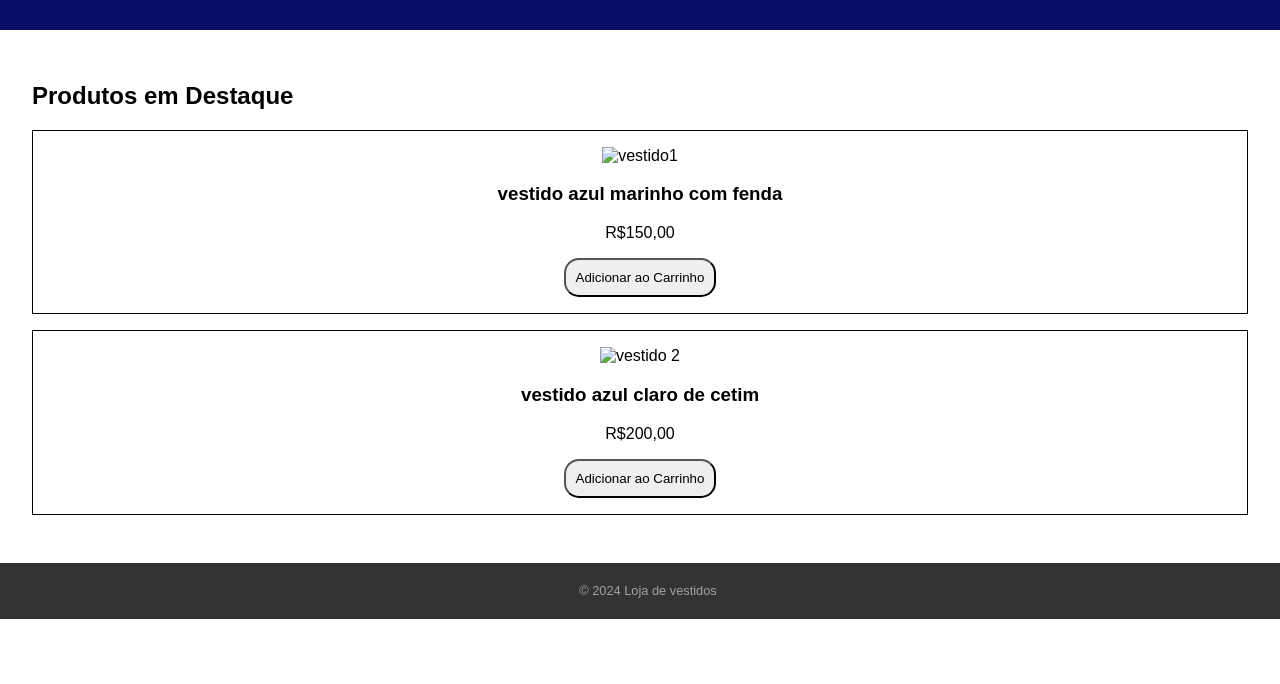
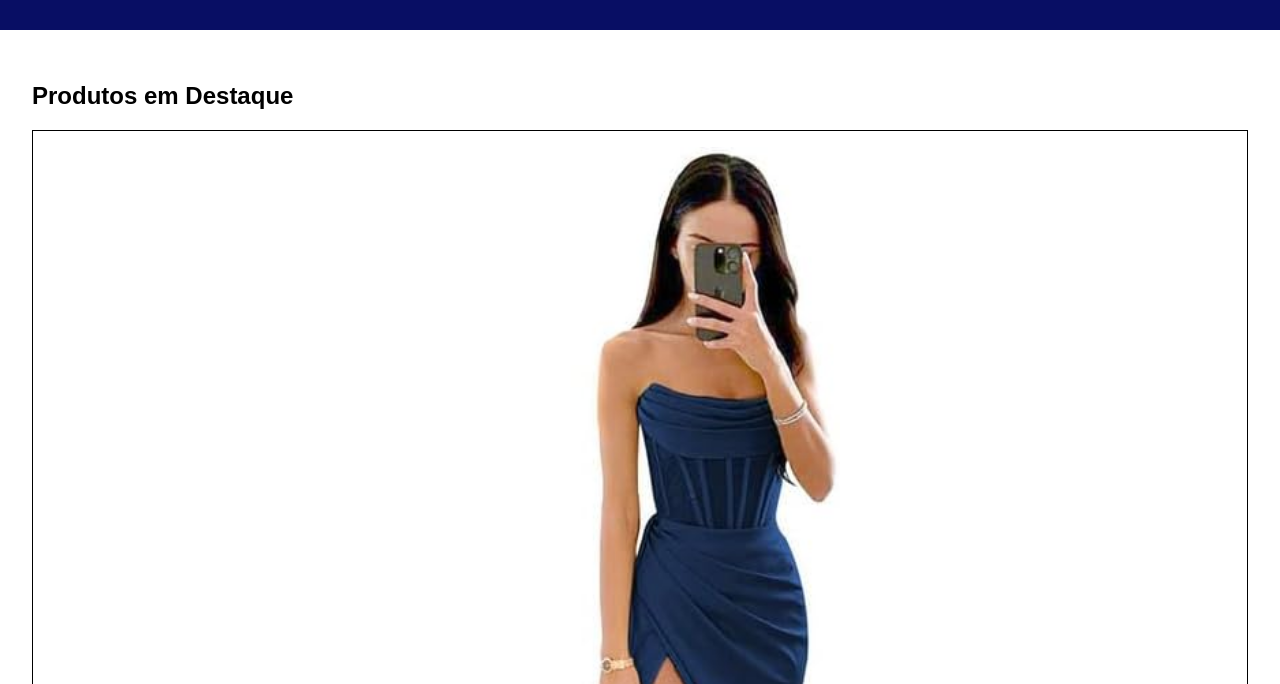
Before and after one commit to dudxsz/loja-de-vestido, a plain HTML site: page index.html in a window 1280 px wide. Shown: the part 116-800 px from the top of the page. Drawn offline with Linux system fonts and the light colour scheme.

Commit message:
Update index.html

```diff
--- a/index.html
+++ b/index.html
@@ -22,13 +22,13 @@
         <section>
             <h2>Produtos em Destaque</h2>
             <div class="produto">
-                <img src="img/vestido1.jpg" alt="vestido1">
+                <img src="vestido1.jpg" alt="vestido1">
                 <h3>vestido azul marinho com fenda</h3>
                 <p>R$150,00</p>
                 <button data-id="1" class="addCar">Adicionar ao Carrinho</button>
             </div>
             <div class="produto">
-                <img src="img/vestido2.jpg" alt="vestido 2" class="imagem-pequena">
+                <img src="vestido2.jpg" alt="vestido 2" class="imagem-pequena">
                 <h3>vestido azul claro de cetim</h3>
                 <p>R$200,00</p>
                 <button data-id="2" class="addCar">Adicionar ao Carrinho</button>
```
